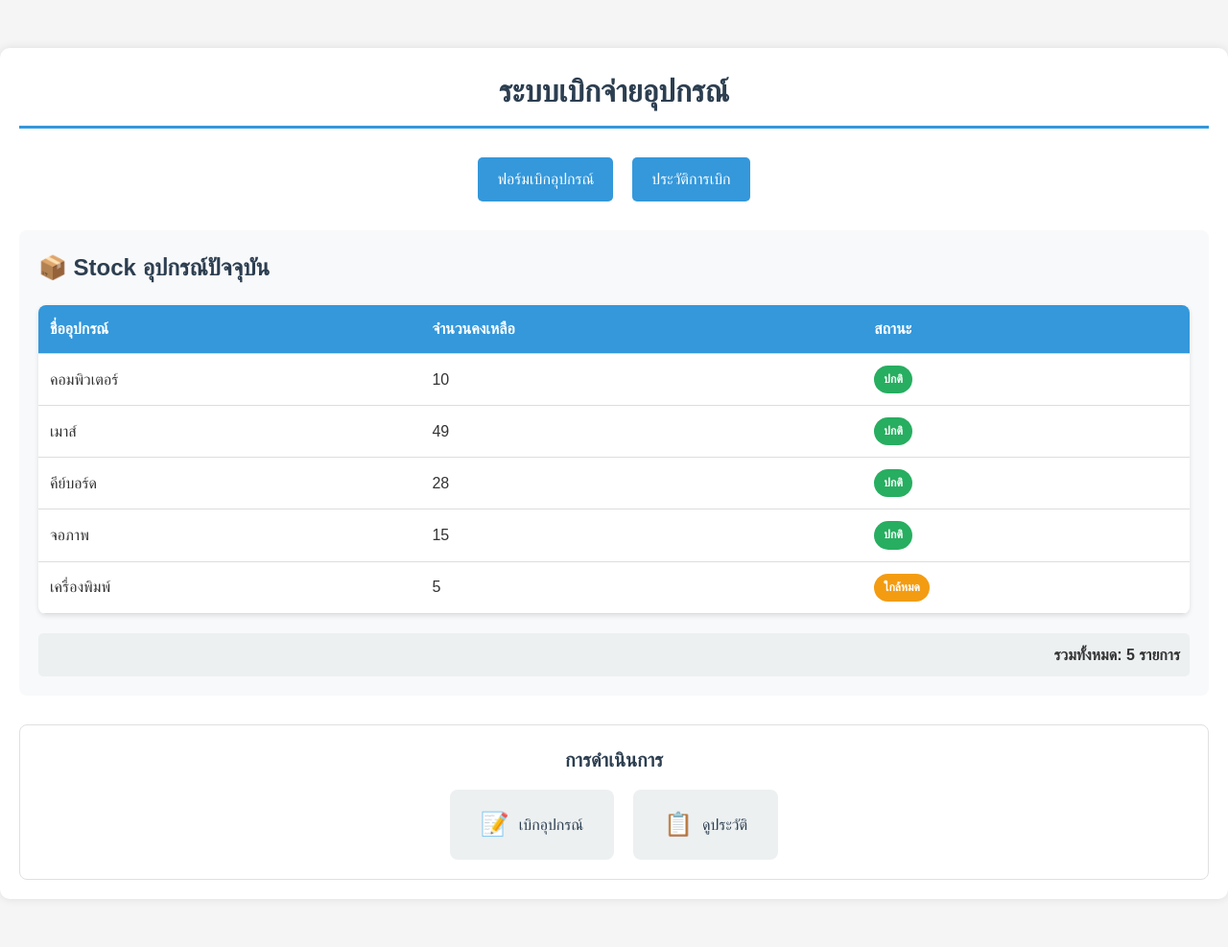
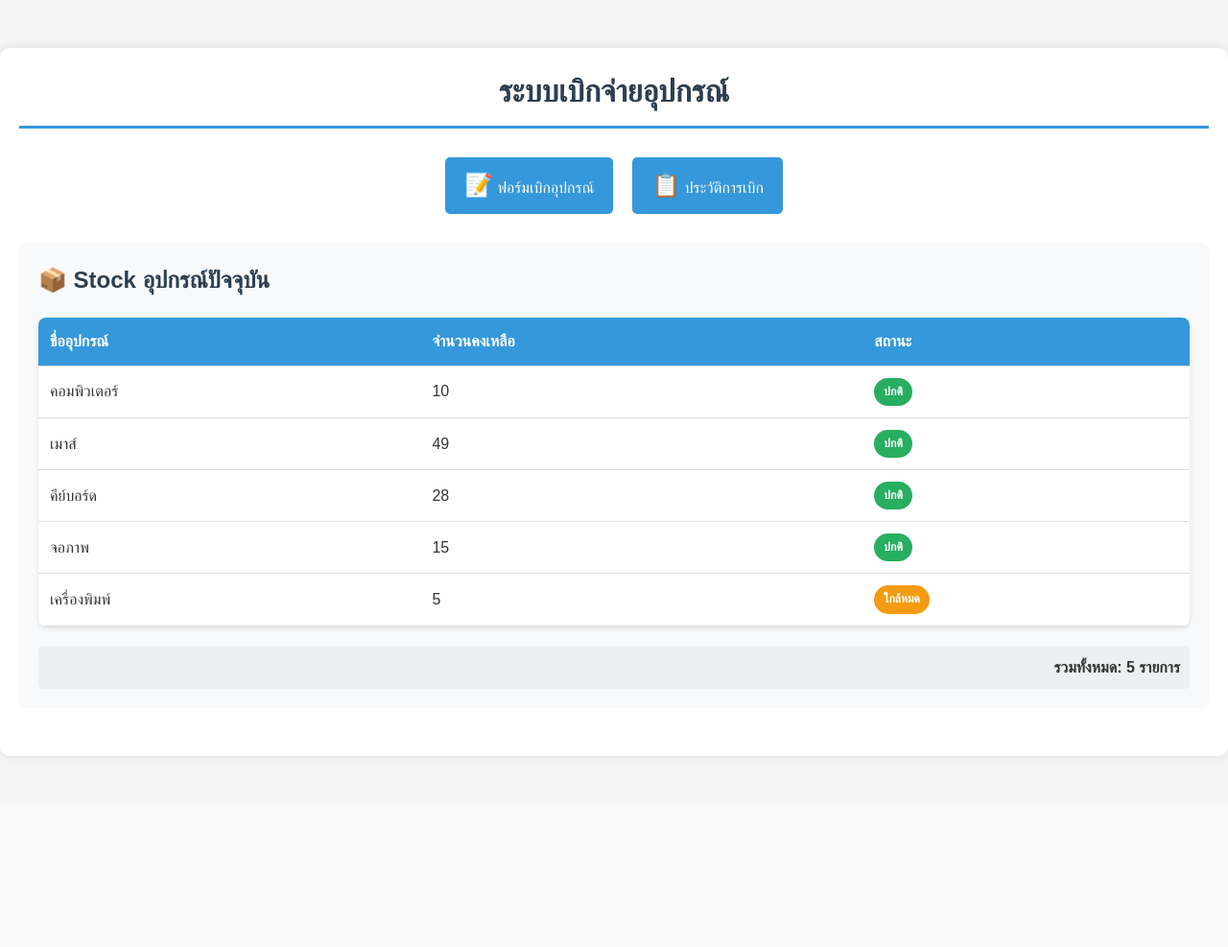
Before and after one commit to irin32613/equipment-requisition-system, a Flask app: page / in a window 1280 px wide. Shown: the whole page at 96% size. After the commit the page ends 790 px from the top, so only its background shows below. Run offline with Flask 3, Linux system fonts and the light colour scheme.

Commit message:
redeploy

```diff
--- a/templates/index.html
+++ b/templates/index.html
@@ -11,8 +11,14 @@
         <h1>ระบบเบิกจ่ายอุปกรณ์</h1>
 
         <div class="nav-menu">
-            <a href="{{ url_for('requisition_form') }}" class="nav-button">ฟอร์มเบิกอุปกรณ์</a>
-            <a href="{{ url_for('history') }}" class="nav-button">ประวัติการเบิก</a>
+            <a href="{{ url_for('requisition_form') }}" class="nav-button">
+                <span class="action-icon">📝</span>
+                ฟอร์มเบิกอุปกรณ์
+            </a>
+            <a href="{{ url_for('history') }}" class="nav-button">
+                <span class="action-icon">📋</span>
+                ประวัติการเบิก
+            </a>
         </div>
 
         <div class="stock-section">
@@ -54,19 +60,6 @@
             {% endif %}
         </div>
 
-        <div class="quick-actions">
-            <h3>การดำเนินการ</h3>
-            <div class="action-buttons">
-                <a href="{{ url_for('requisition_form') }}" class="action-button">
-                    <span class="action-icon">📝</span>
-                    เบิกอุปกรณ์
-                </a>
-                <a href="{{ url_for('history') }}" class="action-button">
-                    <span class="action-icon">📋</span>
-                    ดูประวัติ
-                </a>
-            </div>
-        </div>
     </div>
 </body>
 </html>
```
Also changed, not shown: templates/form.html (deleted, +0 -8 lines), templates/layout.html (deleted, +0 -30 lines).
